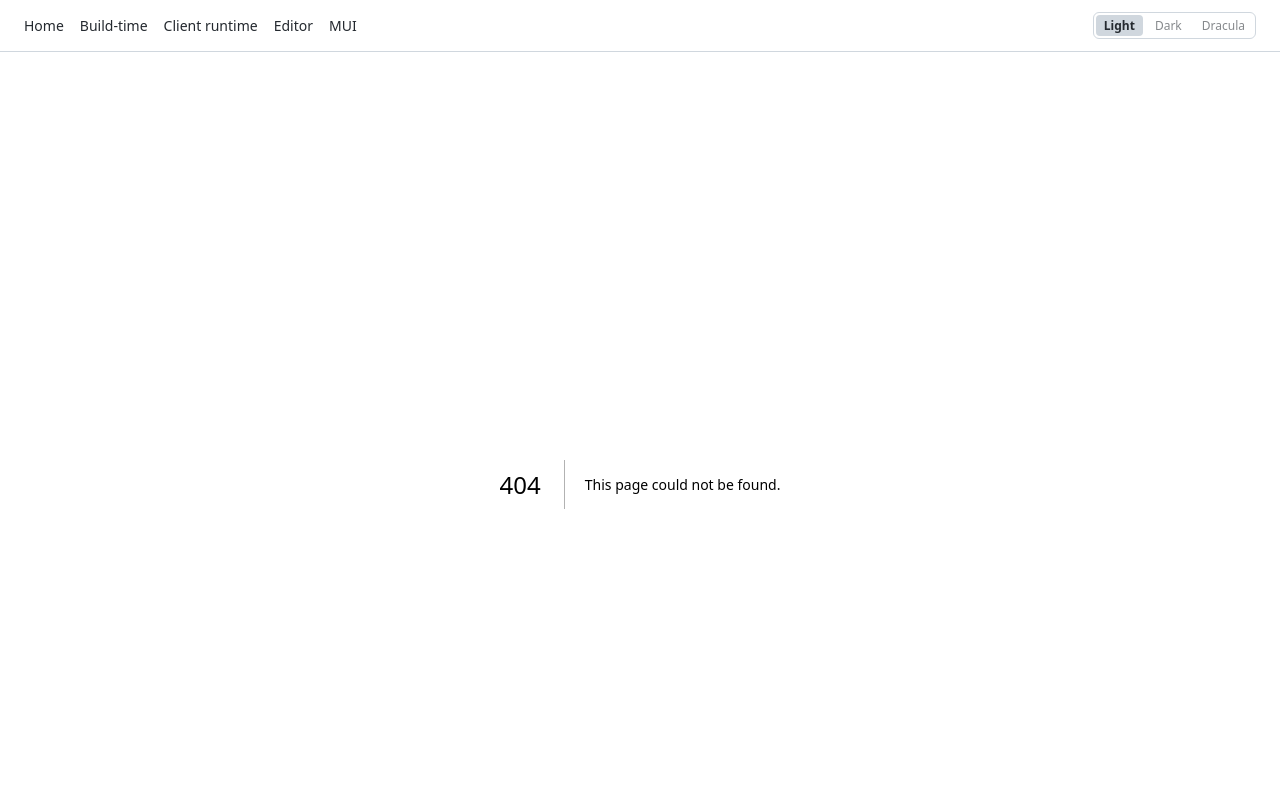
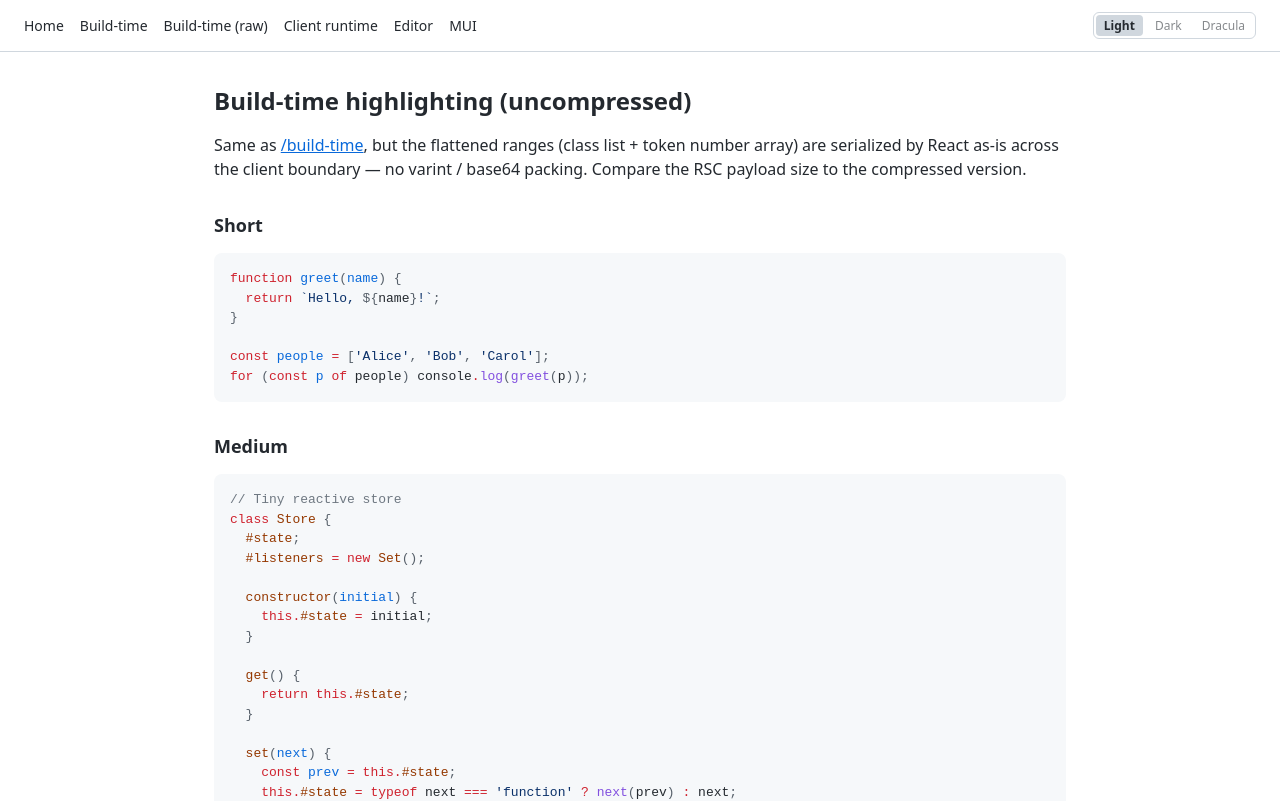
Before and after one commit to Janpot/css-highlights-experiments, a Next.js app: page /build-time-raw in a window 1280 px wide. Before the commit this address had no page. Shown: the top 801 px of the page. Built offline with nearby package versions, Linux system fonts and the light colour scheme.

Commit message:
add /build-time-raw page with uncompressed ranges

```diff
--- /dev/null
+++ b/app/build-time-raw/CodeBlock.tsx
@@ -0,0 +1,19 @@
+'use client';
+import { ReactNode, useRef } from 'react';
+import { useCodeBlock } from '@/lib/useCodeBlock';
+import type { RangesData } from '@/lib/rangesCodec';
+
+interface Props {
+  code: ReactNode;
+  ranges: RangesData;
+}
+
+export default function CodeBlock({ code, ranges }: Props) {
+  const ref = useRef<HTMLElement>(null);
+  useCodeBlock(ref, ranges);
+  return (
+    <pre>
+      <code ref={ref}>{code}</code>
+    </pre>
+  );
+}
--- /dev/null
+++ b/app/build-time-raw/page.tsx
@@ -0,0 +1,87 @@
+import type { ReactNode } from 'react';
+import { parser } from '@lezer/javascript';
+import { computeHighlights } from '@/lib/highlight';
+import { flattenRanges } from '@/lib/rangesCodec';
+import CodeBlock from './CodeBlock';
+import {
+  SHORT_CODE,
+  MEDIUM_CODE,
+  LINKED_CODE,
+  makeLongCode,
+} from '../build-time/samples';
+
+export const dynamic = 'force-static';
+
+const URL_RE = /https?:\/\/[^\s'"<>()]+/g;
+const TRAILING_PUNCT = /[.,;:!?)\]}]+$/;
+
+function linkify(code: string): ReactNode {
+  const out: ReactNode[] = [];
+  let last = 0;
+  let key = 0;
+  let m: RegExpExecArray | null;
+  URL_RE.lastIndex = 0;
+  while ((m = URL_RE.exec(code))) {
+    const start = m.index;
+    let url = m[0];
+    const trailing = TRAILING_PUNCT.exec(url);
+    if (trailing) url = url.slice(0, -trailing[0].length);
+    const end = start + url.length;
+    if (start > last) out.push(code.slice(last, start));
+    out.push(
+      <a key={key++} href={url} target="_blank" rel="noreferrer">
+        {url}
+      </a>,
+    );
+    last = end;
+    URL_RE.lastIndex = end;
+  }
+  if (out.length === 0) return code;
+  if (last < code.length) out.push(code.slice(last));
+  return <>{out}</>;
+}
+
+interface Block {
+  title: string;
+  code: string;
+  enhance?: (code: string) => ReactNode;
+}
+
+export default function Page() {
+  const longCode = makeLongCode(40);
+  const blocks: Block[] = [
+    { title: 'Short', code: SHORT_CODE },
+    { title: 'Medium', code: MEDIUM_CODE },
+    {
+      title: 'With a nested link',
+      code: LINKED_CODE,
+      enhance: linkify,
+    },
+    { title: 'Long (viewport-only)', code: longCode },
+  ];
+  const prepared = blocks.map((b) => ({
+    ...b,
+    ranges: flattenRanges(computeHighlights(parser, b.code)),
+  }));
+
+  return (
+    <>
+      <h1>Build-time highlighting (uncompressed)</h1>
+      <p>
+        Same as <a href="/build-time">/build-time</a>, but the flattened ranges
+        (class list + token number array) are serialized by React as-is across
+        the client boundary — no varint / base64 packing. Compare the RSC
+        payload size to the compressed version.
+      </p>
+      {prepared.map((b, i) => (
+        <section key={i}>
+          <h2>{b.title}</h2>
+          <CodeBlock
+            code={b.enhance ? b.enhance(b.code) : b.code}
+            ranges={b.ranges}
+          />
+        </section>
+      ))}
+    </>
+  );
+}
--- a/app/layout.tsx
+++ b/app/layout.tsx
@@ -21,6 +21,7 @@ export default function RootLayout({ children }: { children: ReactNode }) {
         <nav className="site">
           <Link href="/">Home</Link>
           <Link href="/build-time">Build-time</Link>
+          <Link href="/build-time-raw">Build-time (raw)</Link>
           <Link href="/client-runtime">Client runtime</Link>
           <Link href="/editor">Editor</Link>
           <Link href="/mui">MUI</Link>
--- a/app/page.tsx
+++ b/app/page.tsx
@@ -12,6 +12,10 @@ export default function Home() {
         <li>
           <a href="/build-time">/build-time</a> — ranges computed in a server
           component at build time.
+        </li>
+        <li>
+          <a href="/build-time-raw">/build-time-raw</a> — same, but ranges
+          cross the client boundary uncompressed (no varint/base64).
         </li>
         <li>
           <a href="/client-runtime">/client-runtime</a> — server ships raw code,
```
